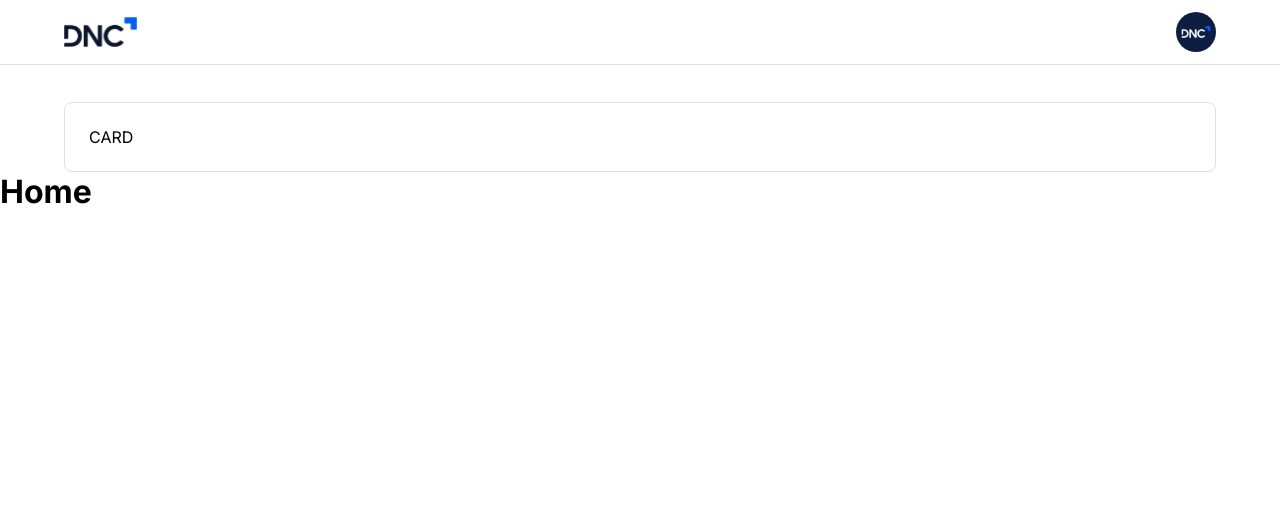
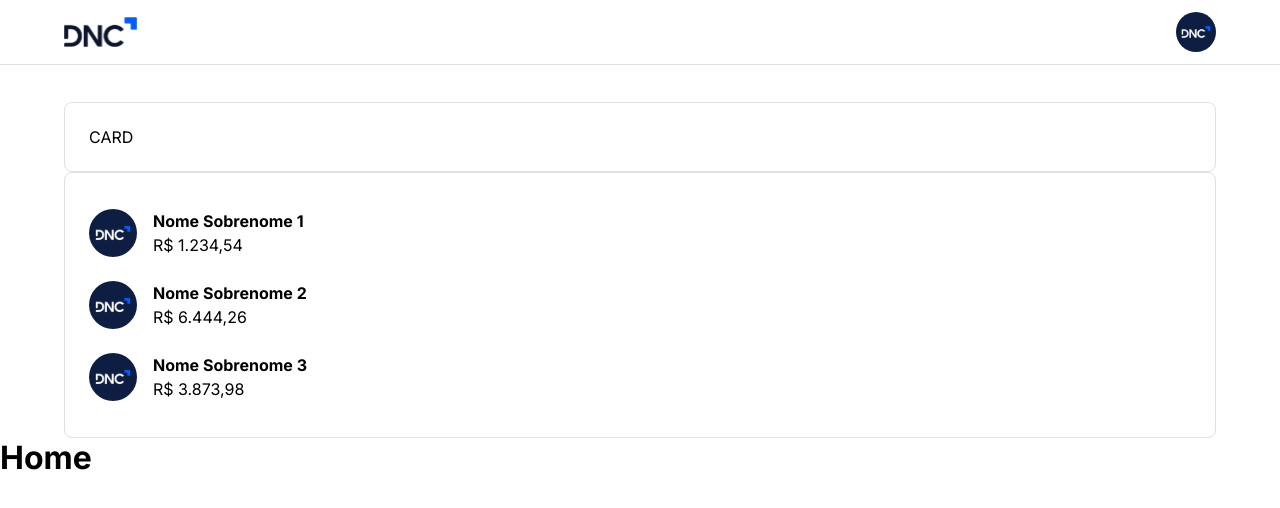
Before and after one commit to AlexandreCesar21/dnc-sales-dashboard-acpbf, a React (Vite) app in the folder dnc-sales/: page /home in a window 1280 px wide. Shown: the top 508 px of the page. Built offline with nearby package versions, Linux system fonts and the light colour scheme.

Commit message:
Feat: Avatars List Component

```diff
--- /dev/null
+++ b/dnc-sales/src/components/AvatarList.tsx
@@ -0,0 +1,38 @@
+import { StyledH2, StyledSpan } from '@/components'
+import { Avatar, Box } from '@mui/material'
+import { pxToRem } from '@/utils'
+import { AvatarsListProps } from '@/types'
+
+
+function AvatarList(props: AvatarsListProps) {
+    return (
+        <>
+            {props.listData.map((item, index) => (
+                    <Box sx={{
+                        alignItems: 'center',
+                        display: 'flex',
+                        padding: `${pxToRem(12)} 0`,
+                        key: {index}
+                    }}>
+                        <Box>
+                            <Avatar
+                                alt={item.name}
+                                src={item.avatar}
+                                sx={{
+                                    width: pxToRem(48),
+                                    height: pxToRem(48),
+                                    marginRight: pxToRem(16)
+                                }}
+                            />
+                        </Box>
+                        <Box>
+                            <StyledH2>{item.name}</StyledH2>
+                            <StyledSpan>{item.subtitle}</StyledSpan>
+                        </Box>
+                    </Box>
+                ))}
+        </>
+    )
+}
+
+export default AvatarList
--- a/dnc-sales/src/components/index.ts
+++ b/dnc-sales/src/components/index.ts
@@ -1,3 +1,4 @@
+export { default as AvatarsList } from './AvatarList'
 export { default as FormComponent } from './FormComponent'
 export { default as Header } from './Header'
 export * from './BannerImage'
--- a/dnc-sales/src/pages/Home.tsx
+++ b/dnc-sales/src/pages/Home.tsx
@@ -1,13 +1,33 @@
-import { CardComponent, Header } from "@/components"
+import { AvatarsList, CardComponent, Header } from "@/components"
 import { Container } from "@mui/material"
+import { currencyConverter } from "@/utils"
 
 function Home() {
-
+    const mockListData = [
+      {
+        avatar: './dnc-avatar.svg',
+        name: 'Nome Sobrenome 1',
+        subtitle: currencyConverter(1234.54),
+      },
+      {
+        avatar: './dnc-avatar.svg',
+        name: 'Nome Sobrenome 2',
+        subtitle: currencyConverter(6444.26),
+      },
+      {
+        avatar: './dnc-avatar.svg',
+        name: 'Nome Sobrenome 3',
+        subtitle: currencyConverter(3873.98),
+      },
+    ]
     return (
       <>
         <Header/>
         <Container maxWidth="lg">
             <CardComponent>CARD</CardComponent>
+            <CardComponent>
+              <AvatarsList listData={mockListData}/>
+            </CardComponent>
         </Container>
         <h1>Home</h1>
       </>
--- a/dnc-sales/src/types/index.ts
+++ b/dnc-sales/src/types/index.ts
@@ -1,3 +1,4 @@
+export * from './avatarsList'
 export * from './theme'
 export * from './typographies'
 export * from './formComponent'
--- /dev/null
+++ b/dnc-sales/src/utils/currencyConverter.ts
@@ -0,0 +1,12 @@
+/**
+* Convert to BRL currency format
+* @param value - Number to be converted
+* @returns Converted BRL string
+*/
+
+export function currencyConverter(value: number) {
+    return new Intl.NumberFormat('pt-BR', {
+        style: 'currency',
+        currency: 'BRL',
+    }).format(value)
+}
--- a/dnc-sales/src/utils/index.ts
+++ b/dnc-sales/src/utils/index.ts
@@ -1 +1,2 @@
+export * from './currencyConverter'
 export * from './pxToRem'
```
Also changed, not shown: dnc-sales/src/types/avatarsList.d.ts (added, +10 -0 lines).
